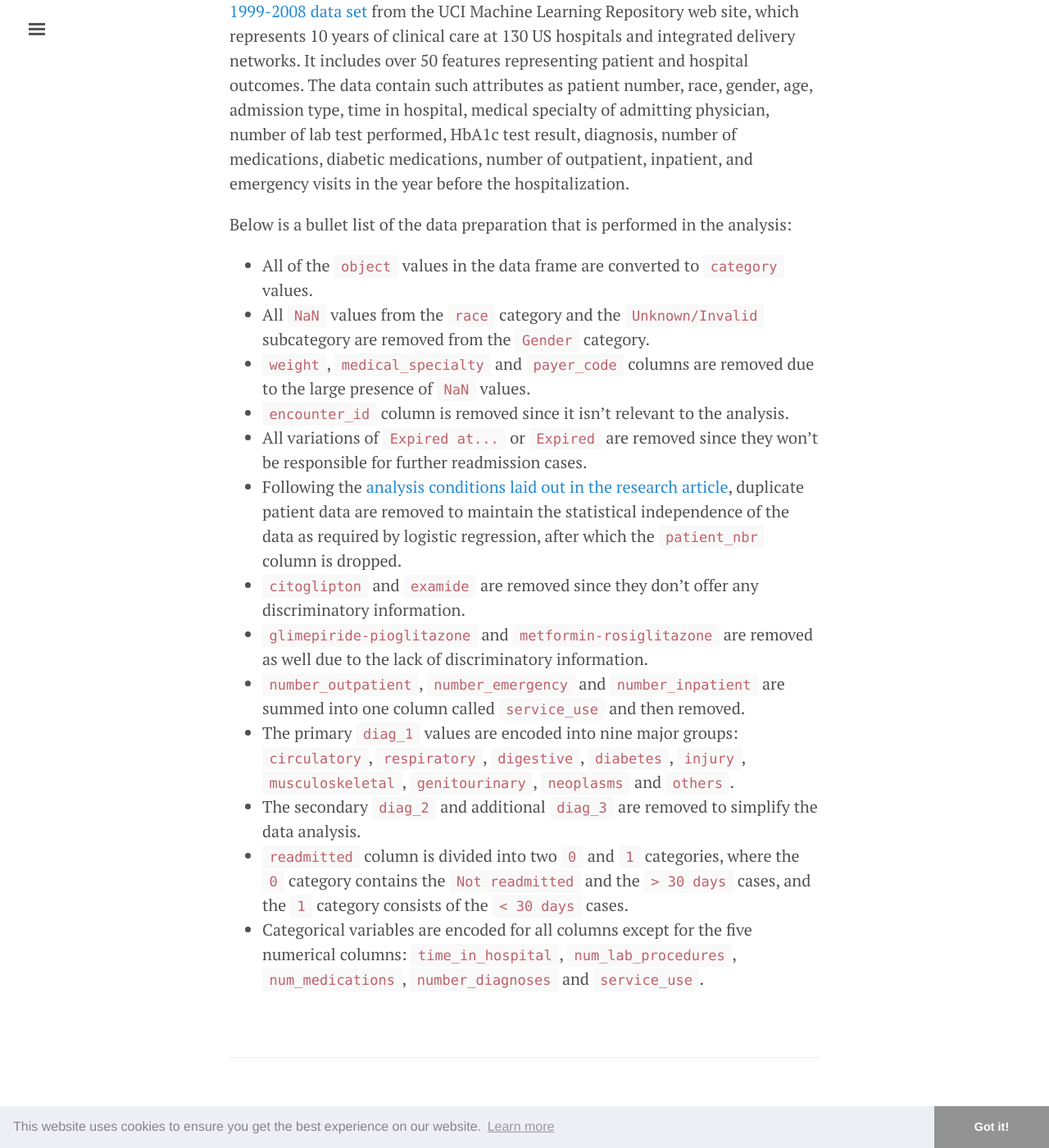
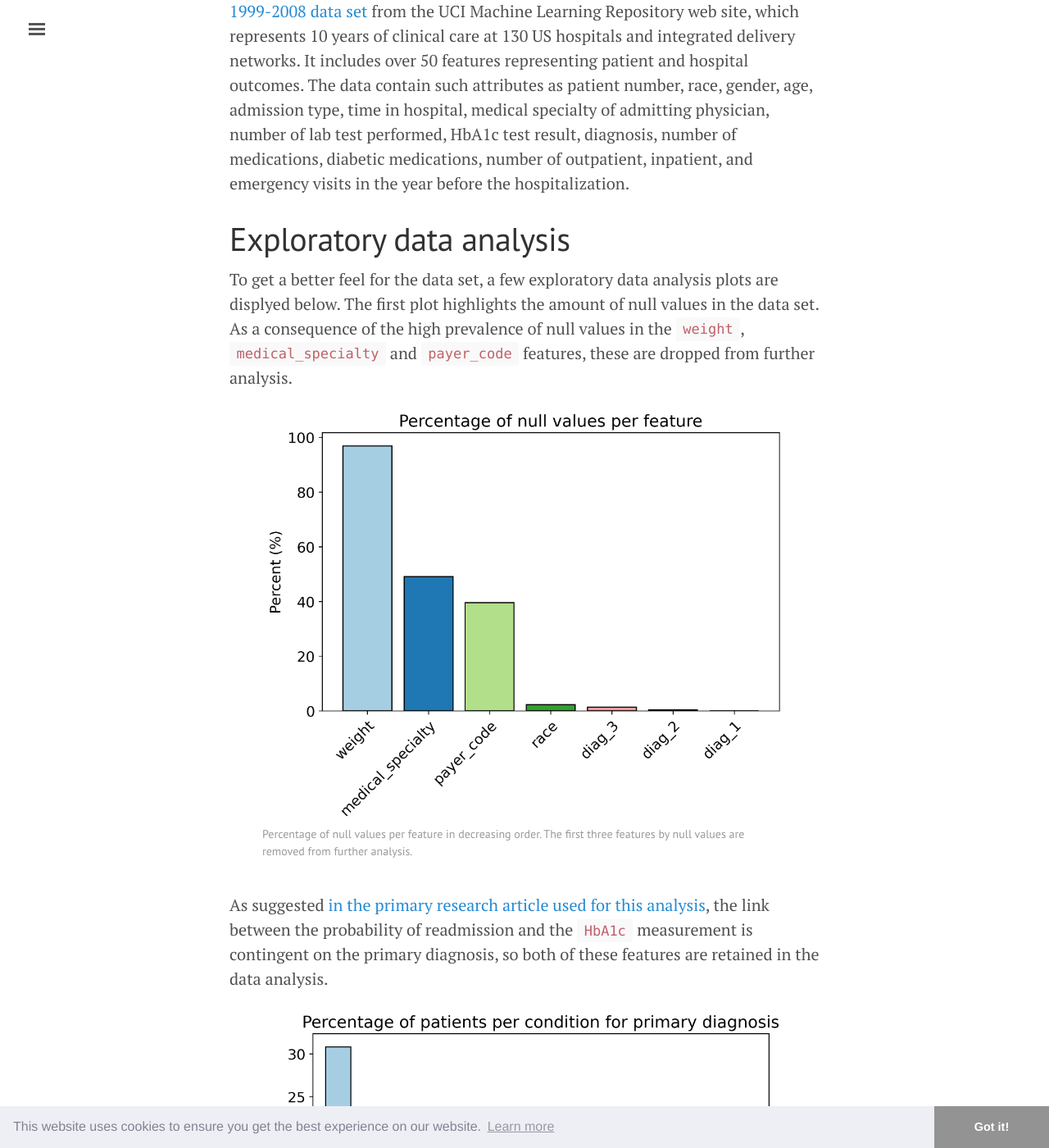
Before and after one commit to capac/personal-homepage, a Jekyll site: the page built from _posts/2021-01-06-diabetes-readmissions-in-hospitals.md, in a window 1280 px wide and 1400 px high, scrolled down 1374 px. Shown: the whole window at 82% size. Built offline with Jekyll 4.4.1, drawn with Linux system fonts in a browser that asks for light colours; comment, search, counter and statistics services are not loaded; some of the changed text lies outside the part shown.

Commit message:
Second blog post draft

```diff
--- a/_posts/2021-01-06-diabetes-readmissions-in-hospitals.md
+++ b/_posts/2021-01-06-diabetes-readmissions-in-hospitals.md
@@ -14,11 +14,37 @@ Diabetes is quickly becoming one of the major causes of mortality in the develop
 
 Unplanned readmissions are the most useful key metric when evaluating the quality of care of a hospital, as it highlights the practitioners' diagnosis or treatment error. Unplanned readmissions are those that occur with 30 days of discharge from the last hospital visit, and are more closely correlated to health care administration. Consequently, decreasing unplanned readmissions are a direct measure of the improvement of patients' health as well as being of great financial relief to health care centers. Therefore, the primary focus of this data anlaysis is to generate a predictive model that can forecast the agents that may be responsible for unplanned hospital readmissions.
 
-# Data preparation
+# Data summary
 
 The data set employed in this analysis is the [Diabetes 130-US hospitals for years 1999-2008 data set](https://archive.ics.uci.edu/ml/datasets/Diabetes+130-US+hospitals+for+years+1999-2008) from the UCI Machine Learning Repository web site, which represents 10 years of clinical care at 130 US hospitals and integrated delivery networks. It includes over 50 features representing patient and hospital outcomes. The data contain such attributes as patient number, race, gender, age, admission type, time in hospital, medical specialty of admitting physician, number of lab test performed, HbA1c test result, diagnosis, number of medications, diabetic medications, number of outpatient, inpatient, and emergency visits in the year before the hospitalization.
 
-Below is a bullet list of the data preparation that is performed in the analysis:
+# Exploratory data analysis
+
+To get a better feel for the data set, a few exploratory data analysis plots are displyed below. The first plot highlights the amount of null values in the data set. As a consequence of the high prevalence of null values in the `weight`, `medical_specialty` and `payer_code` features, these are dropped from further analysis.
+
+{% include image.html
+    src="/assets/diabetes-readmissions-in-hospitals/null_values.png"
+    alt="Null values in data set"
+    caption="Percentage of null values per feature in decreasing order. The first three features by null values are removed from further analysis."
+%}
+
+As suggested [in the primary research article used for this analysis](https://www.hindawi.com/journals/bmri/2014/781670/), the link between the probability of readmission and the `HbA1c` measurement is contingent on the primary diagnosis, so both of these features are retained in the data analysis.
+
+{% include image.html
+    src="/assets/diabetes-readmissions-in-hospitals/diagnosis.png"
+    alt="Percentage of patients per condition for primary diagnosis"
+    caption=""
+%}
+
+The data also suggest that the better attention to diabetes as obtained in the `HbA1c` result may improve patient outcomes and lower the cost of inpatient care, so this become an important feature in the analysis.
+
+{% include image.html
+    src="/assets/diabetes-readmissions-in-hospitals/a1c_result.png"
+    alt="Percentage of HbA1c measurements per category"
+    caption=""
+%}
+
+A summary of the data preparation features that are performed in the analysis are compiled in the bullet form list below:
 
  - All of the `object` values in the data frame are converted to `category` values.
  - All `NaN` values from the `race` category and the `Unknown/Invalid` subcategory are removed from the `Gender` category.
@@ -34,6 +60,7 @@ Below is a bullet list of the data preparation that is performed in the analysis
  - `readmitted` column is divided into two `0` and `1` categories, where the `0` category contains the `Not readmitted` and the `> 30 days` cases, and the `1` category consists of the `< 30 days` cases.
  - Categorical variables are encoded for all columns except for the five numerical columns: `time_in_hospital`, `num_lab_procedures`, `num_medications`, `number_diagnoses` and `service_use`.
 
+
 <!-- # Figure or image without caption
 ![Plot](/assets/...)
 
@@ -41,5 +68,5 @@ Below is a bullet list of the data preparation that is performed in the analysis
 {% include image.html
     src="/assets/..."
     alt="Image title"
-    caption="IMage caption"
+    caption="Image caption"
 %} -->
```
